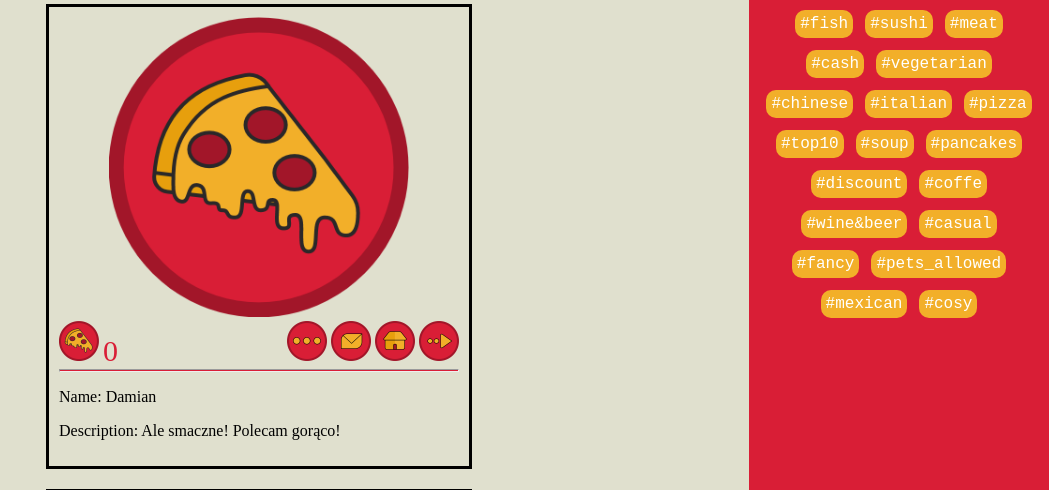
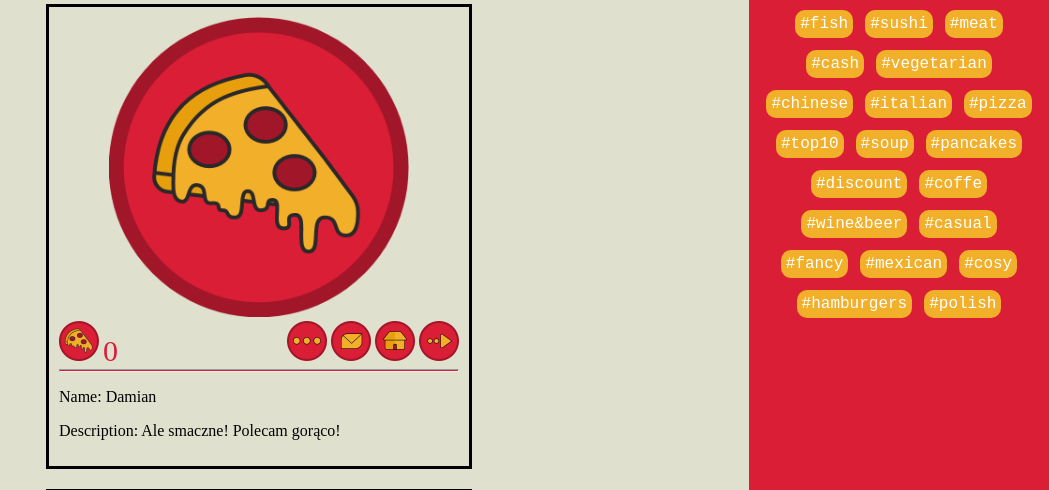
Before and after one commit to Donosik/Hackaton, a PHP site: page /index.php in a window 1280 px wide. Shown: the part 86-576 px from the top of the page, without its empty margins (231-1280 px from the left). Run offline with PHP 8.4, Linux system fonts and the light colour scheme.

Commit message:
usuniecie pets

```diff
--- a/functions/fragments.php
+++ b/functions/fragments.php
@@ -130,9 +130,10 @@ function hastagsDiv()
         <a href="restaurants.php?searchEngine=%23wine&beer">#wine&beer</a>
         <a href="restaurants.php?searchEngine=%23casual">#casual</a>
         <a href="restaurants.php?searchEngine=%23fancy">#fancy</a>
-        <a href="restaurants.php?searchEngine=%23pets_allowed">#pets_allowed</a>
         <a href="restaurants.php?searchEngine=%23mexican">#mexican</a>
         <a href="restaurants.php?searchEngine=%23cosy">#cosy</a>
+        <a href="restaurants.php?searchEngine=%23hamburgers">#hamburgers</a>
+        <a href="restaurants.php?searchEngine=%23polish">#polish</a>
     </div>
 </div>';
 }
```
